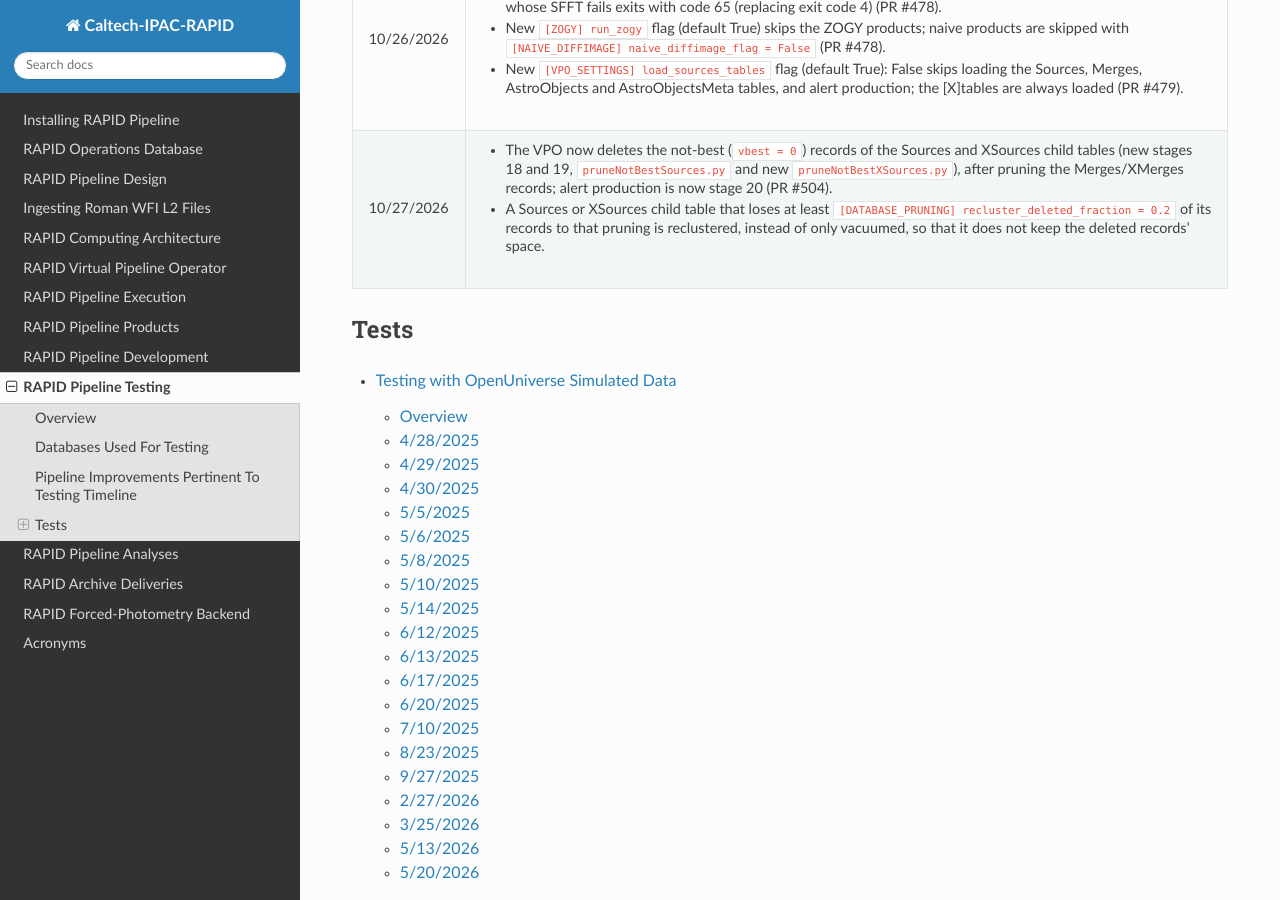
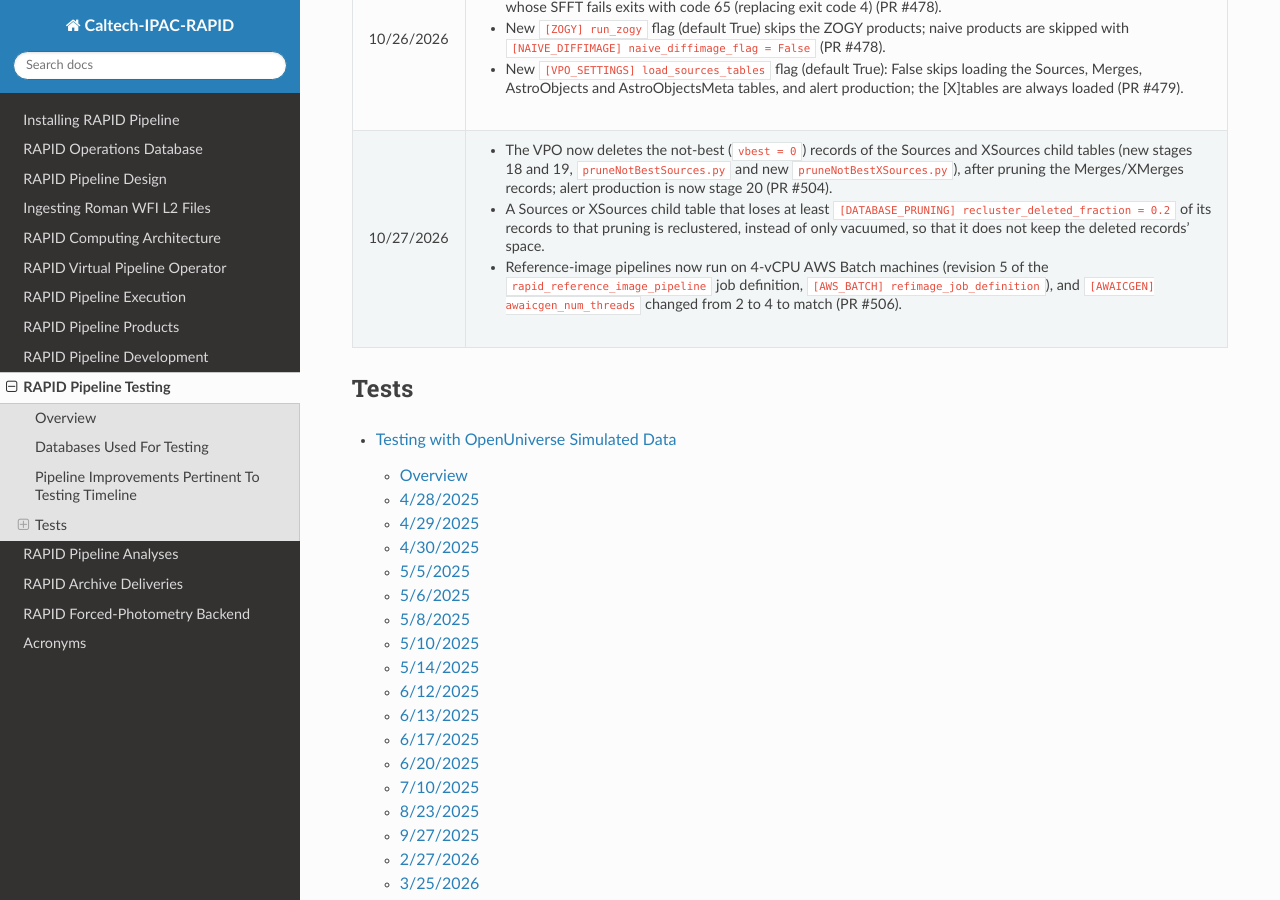
Before and after one commit to Caltech-IPAC/rapid, a Sphinx documentation site: the page built from docs/source/dev/tests.rst, in a window 1280 px wide and 900 px high, scrolled down 4380 px. Built offline with Sphinx 7.4.7 and the Read the Docs theme 3.1.0, drawn with Linux system fonts in a browser that asks for light colours; the version number could not be read and is left out.

Commit message:
tests.rst: 10/27/2026 entry for PR #506 (4-vCPU reference-image machines, 4 awaicgen threads)
Co-Authored-By: Claude Opus 5.5 (1M context) <noreply@anthropic.com>

```diff
--- a/docs/source/dev/tests.rst
+++ b/docs/source/dev/tests.rst
@@ -144,6 +144,8 @@ Date              Software modification
                     after pruning the Merges/XMerges records; alert production is now stage 20 (PR #504).
                   * A Sources or XSources child table that loses at least ``[DATABASE_PRUNING] recluster_deleted_fraction = 0.2`` of its records to that pruning is reclustered,
                     instead of only vacuumed, so that it does not keep the deleted records' space.
+                  * Reference-image pipelines now run on 4-vCPU AWS Batch machines (revision 5 of the ``rapid_reference_image_pipeline`` job definition, ``[AWS_BATCH] refimage_job_definition``),
+                    and ``[AWAICGEN] awaicgen_num_threads`` changed from 2 to 4 to match (PR #506).
 ===============   ===============================================================================================================================================================================================================================
 
 
```
